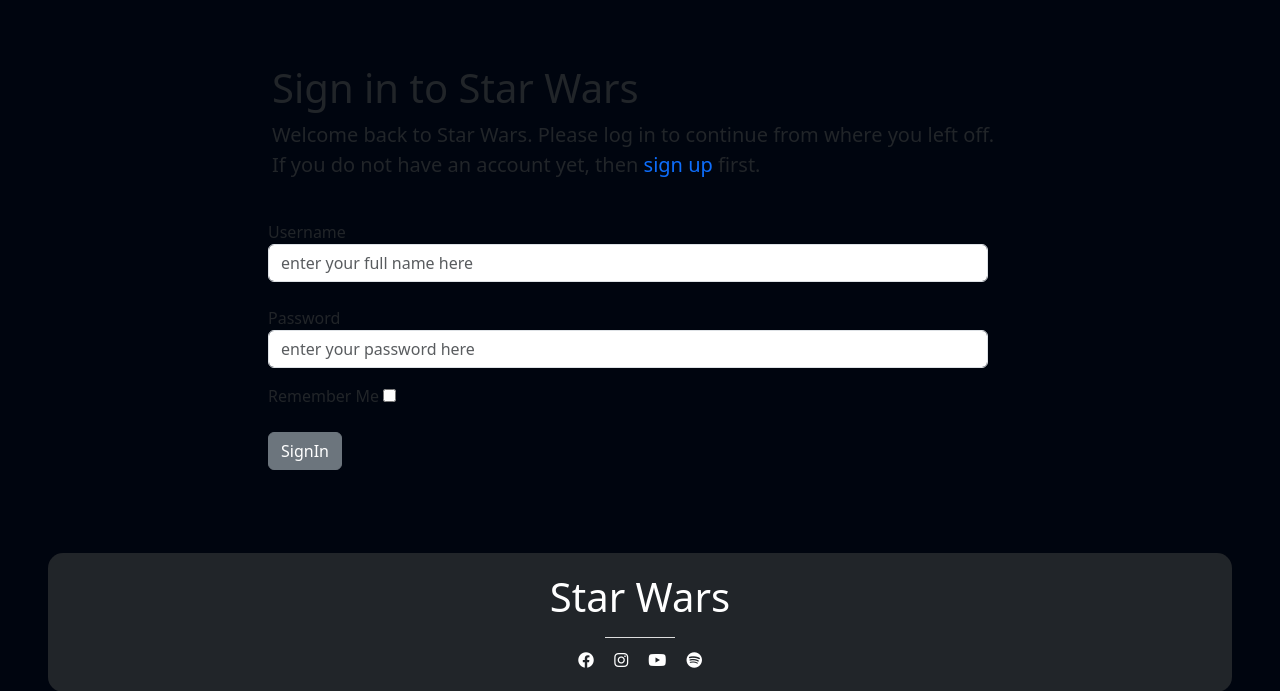
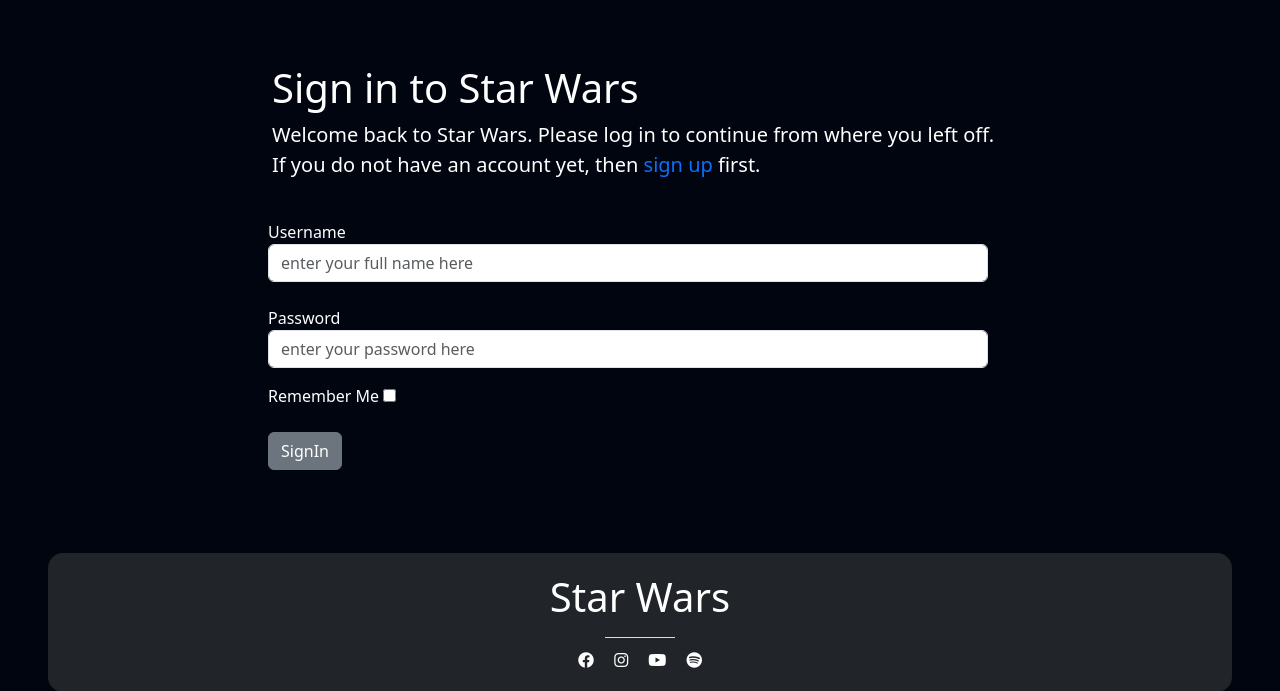
Before and after one commit to violaberg/star-wars-hackathon-2024, a Django app: page /accounts/login/ in a window 1280 px wide. Shown: the part 92-783 px from the top of the page. Run offline with Django 4.2, Linux system fonts and the light colour scheme; some libraries are stand-ins or nearby versions.

Commit message:
style: Whiten login font for contrast

```diff
--- a/templates/account/login.html
+++ b/templates/account/login.html
@@ -9,8 +9,8 @@
 <div class="container">
     <div class="row">
         <div class="col-md-8 mt-5 offset-md-2">
-            <h2 class="fs-1">{% trans "Sign in to Star Wars" %}</h2>
-            <p class="fs-5">{% blocktrans %}Welcome back to Star Wars. Please log in to continue from where you left
+            <h2 class="fs-1 text-white">{% trans "Sign in to Star Wars" %}</h2>
+            <p class="fs-5 text-white">{% blocktrans %}Welcome back to Star Wars. Please log in to continue from where you left
                 off. If
                 you
                 do not have an account yet, then <a class="link text-decoration-none" href="{{ signup_url }}">sign
@@ -24,7 +24,7 @@
                     {% csrf_token %}
                     <div>
                         {{ form.login.errors }}
-                        <label for="id_login">Username</label>
+                        <label for="id_login" class="text-white">Username</label>
                         <input type="text" class="form-control" name="login"
                             placeholder="enter your full name here" id="id_login" minlength="1"
                             maxlength="150">
@@ -32,12 +32,12 @@
                     <br>
                     <div>
                         {{ form.password.errors }}
-                        <label for="id_password">Password</label>
+                        <label for="id_password" class="text-white">Password</label>
                         <input type="password" class="form-control" name="password" id="id_password"
                             placeholder="enter your password here" minlength="1" maxlength="50">
                     </div>
                     <p class="mt-3">
-                        <label for="id_remember">Remember Me</label>
+                        <label for="id_remember" class="text-white">Remember Me</label>
                         <input type="checkbox" name="remember" id="id_remember">
                     </p>
                     <button class="btn btn-secondary hvr-grow right mt-2 mb-5 btn-login" type="submit">
```
